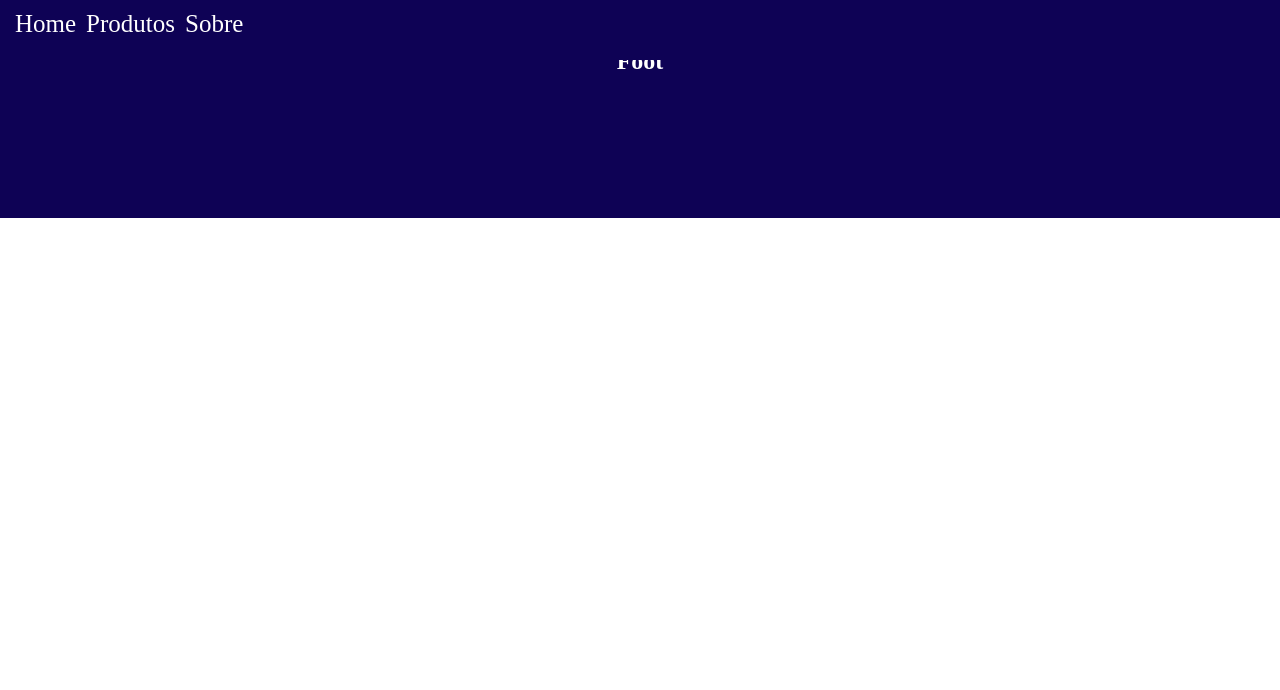
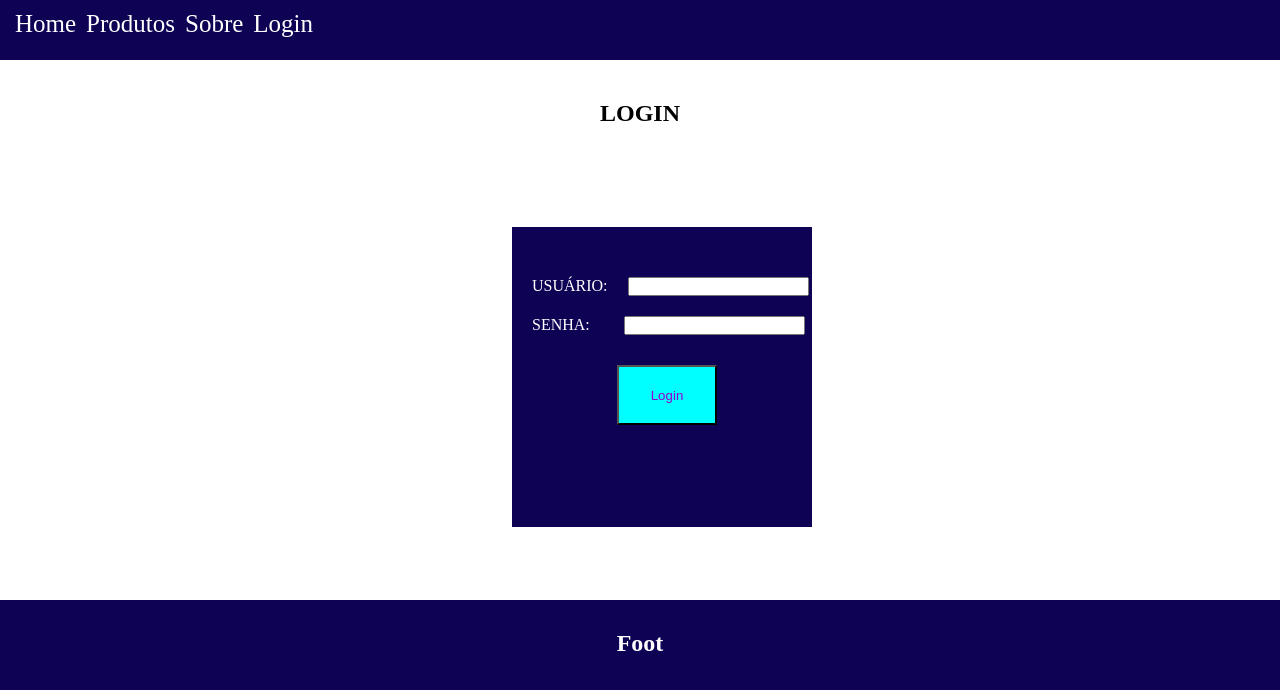
Before and after one commit to TimeWebDev/ProjetoLiveDevWeb, a React (Vite) app: page /login in a window 1280 px wide. Shown: the top 690 px of the page. Built offline with nearby package versions, Linux system fonts and the light colour scheme.

Commit message:
Ajustes no produtos e inserir produtos e estilização parte2

```diff
--- a/dados.json
+++ b/dados.json
@@ -1,32 +1,3 @@
 {
-  "produtos": [
-    {
-      "id": 1,
-      "nome": "Resident Evil 3 Remake",
-      "desc": "Recriação da franquia de um dos maiores sucessos",
-      "preco": 78.99,
-      "img": ""
-    },
-    {
-      "id": 2,
-      "nome": "Mario Brothers",
-      "desc": "Grande sucesso da Nintendo",
-      "preco": 58.99,
-      "img": ""
-    },
-    {
-      "id": 7,
-      "nome": "Cubo",
-      "preco": "10",
-      "desc": "Um Cubo",
-      "img": ""
-    },
-    {
-      "id": 8,
-      "nome": "Cubo",
-      "preco": "232323",
-      "desc": "Um Cubo",
-      "img": ""
-    }
-  ]
+  "produtos": []
 }
--- a/index.html
+++ b/index.html
@@ -1,10 +1,10 @@
 <!doctype html>
-<html lang="en">
+<html lang="pt-br">
   <head>
     <meta charset="UTF-8" />
     <!-- <link rel="icon" type="image/svg+xml" href="/vite.svg" /> -->
     <meta name="viewport" content="width=device-width, initial-scale=1.0" />
-    <title>Vite + React</title>
+    <title>Projeto</title>
   </head>
   <body>
     <div id="root"></div>
--- a/src/components/ModalInserirProdutos.jsx
+++ b/src/components/ModalInserirProdutos.jsx
@@ -1,55 +1,58 @@
-import { useState,useEffect} from "react";
+import { useState, useEffect } from 'react';
 import styles from '../css/ModalInsert.module.css';
 
 export default function ModalInserirProdutos(props) {
 
+  if(props.open){
+
   //Título da página
-  document.title = "Cadastrar Produtos";
+    document.title = 'Cadastrar Produtos';
 
   //ID do produto sendo recebido por props
   const fr = new FileReader();
+  const [image, setImage] = useState();
 
   //Objeto de dados do produto:
   const [produto, setProduto] = useState({
-    id: "",
-    nome: "",
-    preco: "",
-    desc: "",
-    img: "",
+    id: '',
+    nome: '',
+    preco: '',
+    desc: '',
+    img: image,
   });
 
   useEffect(() => {
     fetch(`http://localhost:5000/produtos`)
       .then((response) => response.json())
-        .then((data) =>{ console.log(data)
-            setProduto({...produto, ["id"]: (data[data.length-1].id+1)})
+      .then((data) => {
+        console.log(data);
+        setProduto({ ...produto, ['id']: data[data.length - 1].id + 1 });
       })
-        .catch(err => console.log(err));
-  }, [])
+      .catch((err) => console.log(err));
+  }, []);
 
 
-  const [image, setImage] = useState();
 
   //Função de preenchimento dos campos:
   const handleChange = (e) => {
     const { name, value } = e.target;
-    setProduto({...produto,[name]:value});
-}
+    setProduto({ ...produto, [name]: value });
+  };
 
   const handleSubmit = (e) => {
     e.preventDefault();
-    fetch(`http://localhost:5000/produtos`,{
-        method: "POST",
+    fetch(`http://localhost:5000/produtos`, {
+      method: 'POST',
       body: JSON.stringify(produto),
-        headers: { "Content-Type":"application/json" }
+      headers: { 'Content-Type': 'application/json' },
     })
       .then((response) => response.json())
-        .then(data => console.log(data))
-        .catch(err => console.log(err));
+      .then((data) => console.log(data))
+      .catch((err) => console.log(err));
 
-        //Encerrar o modal:
-
-}
+    //Encerrar o modal
+    props.setOpen(false);
+  };
 
   return (
     <>
@@ -99,7 +102,15 @@ const handleSubmit = (e) => {
               />
             </div>
             <div>
-               {image ? <img src={URL.createObjectURL(image)} alt="IMAGEM" width="100px"/> : <img src="/novo-produto.png" alt="IMAGEM" width="100px"/>}
+              {image ? (
+                <img
+                  src={URL.createObjectURL(image)}
+                  alt="IMAGEM"
+                  width="100px"
+                />
+              ) : (
+                <img src="/novo-produto.png" alt="IMAGEM" width="100px" />
+              )}
             </div>
             <div>
               <button>Cadastrar</button>
@@ -108,9 +119,9 @@ const handleSubmit = (e) => {
         </form>
       </div>
     </>
-  )
+  );
 }
-
+}
 
 //Campos que serão prenchidos
 //ID-NOME-PREÇO-DESCRIÇÃO-IMG
--- a/src/components/Nav.jsx
+++ b/src/components/Nav.jsx
@@ -7,19 +7,27 @@ function Nav() {
     <section className={styles.menu}>
       <nav className={styles.menuNav}>
         <ul className={styles.menuNnavulli}>
-        <li>  <Link to="/" className={styles.tlink}>Home</Link></li>
           <li>
-            <Link to="produtos" className={styles.tlink}>
+            {' '}
+            <Link to="/" className={styles.tlink}>
+              Home
+            </Link>
+          </li>
+          <li>
+            <Link to="/produtos" className={styles.tlink}>
               Produtos
             </Link>
           </li>
           <li>
-            <Link to="sobre" className={styles.tlink}>
+            <Link to="/sobre" className={styles.tlink}>
               Sobre
             </Link>
           </li>
-
-
+          <li>
+            <Link to="/login" className={styles.tlink}>
+              Login
+            </Link>
+          </li>
         </ul>
       </nav>
     </section>
--- /dev/null
+++ b/src/css/Login.module.css
@@ -0,0 +1,51 @@
+.login{
+  width: 100%;
+  height: 600px;
+  background-color: white;
+}
+
+.user{
+  padding-top: 50px;
+  margin-left: 20px;
+  color:#fff;
+}
+
+.senha{
+  padding-top: 20px;
+  margin-left: 20px;
+  color:#fff;
+}
+.titulo{
+  text-align: center;
+  color:#000;
+  text-transform: uppercase;
+  padding-top: 100px;
+
+}
+.frmLogin{
+  width: 300px;
+  height: 300px;
+  background-color: #0E0255;
+  margin-left: 40%;
+  margin-top: 100px;
+}
+
+#btnCadastrar{
+  margin-top: 30px;
+  margin-left: 35%;
+  width: 100px;
+  height: 60px;
+  background-color: aqua;
+  color:#9400d3;
+
+}
+#btnCadastrar:hover{
+  background-color: #9400d3;
+  color:aqua;
+}
+#userInput{
+  margin-left: 20px;
+}
+#senhaInput{
+  margin-left: 34px;
+}
--- a/src/css/Produtos.module.css
+++ b/src/css/Produtos.module.css
@@ -1,9 +1,27 @@
 .produto{
   width: 100%;
-  height: 500px;
+  height: 600px;
+}
+.button{
+  margin-top: 70px;
+  margin-left: 47%;
+  width: 100px;
+  height: 60px;
+  background-color: aqua;
+  color:#9400d3;
+}
+.tituloProduto{
+  margin-left: 45%;
+
+}
+
+.button:hover{
+  background-color: #9400d3;
+  color:aqua;
 }
 .table{
   margin-top: 50px;
-  background-color: #ccc;
+  background-color: aqua;
   margin-left: 40%;
+  color:#9400d3;
 }
--- a/src/css/Sobre.module.css
+++ b/src/css/Sobre.module.css
@@ -1,4 +1,4 @@
 .sobre{
   width: 100%;
-  height: 500px;
+  height: 600px;
 }
--- a/src/css/home.module.css
+++ b/src/css/home.module.css
@@ -1,4 +1,4 @@
 .home{
   width: 100%;
-  height: 500px;
+  height: 600px;
 }
--- a/src/routes/Login.jsx
+++ b/src/routes/Login.jsx
@@ -1,7 +1,45 @@
-import React from 'react'
+import { useRef } from 'react';
+import Produtos from './Produtos';
+import styles from '../css/Login.module.css';
 
 export default function Login() {
+  const user = useRef();
+  const password = useRef();
+
+  const getUser = sessionStorage.getItem('userData');
+  /* pegando o senha e adcionando ao sessionStorage */
+  const getSenha = sessionStorage.getItem('senhaData');
+
+  const handleSubmit = () => {
+    if (user.current.value === 'admin' && password.current.value === '12345') {
+    } else {
+      alert('usuário e senha inválidos !!!');
+    }
+  };
+
   return (
-    <div>Login</div>
-  )
+    <section className={styles.login}>
+      <h1 className={styles.titulo}>Login</h1>
+      {/* if ternario*/}
+      {getUser && getSenha ? (
+        <Produtos />
+      ) : (
+        /* chamando a função handleSubmit dentro do form*/
+        <form onSubmit={handleSubmit} className={styles.frmLogin}>
+          <p className={styles.user}>
+            <label htmlFor="usuario">USUÁRIO:</label>
+            {/* passando a referencia no usuario */}
+            <input type="text" id={styles.userInput} ref={user} />
+          </p>
+
+          <p className={styles.senha}>
+            <label htmlFor="senha">SENHA:</label>
+            {/* passando a referencia na senha */}
+            <input type="password" id={styles.senhaInput} ref={password} />
+          </p>
+          <input type="submit" value="Login" id={styles.btnCadastrar} />
+        </form>
+      )}
+    </section>
+  );
 }
--- a/src/routes/Produtos.jsx
+++ b/src/routes/Produtos.jsx
@@ -1,34 +1,31 @@
-import { Link } from 'react-router-dom'
-import React, { useEffect, useState } from 'react'
+import { Link } from 'react-router-dom';
+import React, { useEffect, useState } from 'react';
 import styles from '../css/Produtos.module.css';
 import ModalInserirProdutos from '../components/ModalInserirProdutos';
 
 export default function Produtos() {
+  const [produtos, setProdutos] = useState([]);
+  const [open, setOpen] = useState(false);
 
+  useEffect(() => {
+    fetch('http://localhost:5000/produtos')
+      .then((resp) => resp.json())
+      .then((resp) => setProdutos(resp))
+      .catch((error) => console.log(error));
+  }, []);
 
-  const [produtos, setProdutos]= useState([])
-
-  useEffect(
-    ()=>{
-      fetch("http://localhost:5000/produtos")
-        .then(resp => resp.json())
-        .then(resp => setProdutos(resp))
-        .catch( error => console.log(error))
-    },[]
-  )
-
-  const handleDelete = (id)=>{
-    fetch("http://localhost:5000/produtos/"+id,{ method:"delete"})
-      .then(()=> window.location = '/produtos')
-      .catch( error => console.log(error))
-  }
-
+  const handleDelete = (id) => {
+    fetch('http://localhost:5000/produtos/' + id, { method: 'delete' })
+      .then(() => (window.location = '/produtos'))
+      .catch((error) => console.log(error));
+  };
 
   return (
     <div className={styles.produto}>
-      <h1>Lista de Jogos</h1>
+       <button onClick={() => setOpen(true)} className={styles.button}>Cadastrar Jogo</button>
+      <h1 className={styles.tituloProduto}>Lista de Jogos</h1>
 
-      <Link to="/cadastrar">Adicionar novo jogo.</Link>
+
 
       <table className={styles.table}>
         <thead>
@@ -41,8 +38,7 @@ export default function Produtos() {
           </tr>
         </thead>
         <tbody>
-          {
-            produtos.map(prod => (
+          {produtos.map((prod) => (
             <tr key={prod.id}>
               <td>{prod.img}</td>
               <td>{prod.nome}</td>
@@ -50,11 +46,12 @@ export default function Produtos() {
               <td>{prod.preco}</td>
               <td>
                 {/* <Link to={`/editar/${prod.id}`}>Editar</Link> */}
-                    <button onClick={handleDelete.bind(this, prod.id)}>Deletar</button>
+                <button onClick={handleDelete.bind(this, prod.id)}>
+                  Deletar
+                </button>
               </td>
             </tr>
-            ))
-          }
+          ))}
         </tbody>
         <tfoot>
           <tr>
@@ -62,7 +59,7 @@ export default function Produtos() {
           </tr>
         </tfoot>
       </table>
-      <ModalInserirProdutos />
+      {open ? <ModalInserirProdutos open={open} setOpen={setOpen} /> : ''}
     </div>
-  )
+  );
 }
```
Lines whose indentation alone changed are shown as unchanged.
